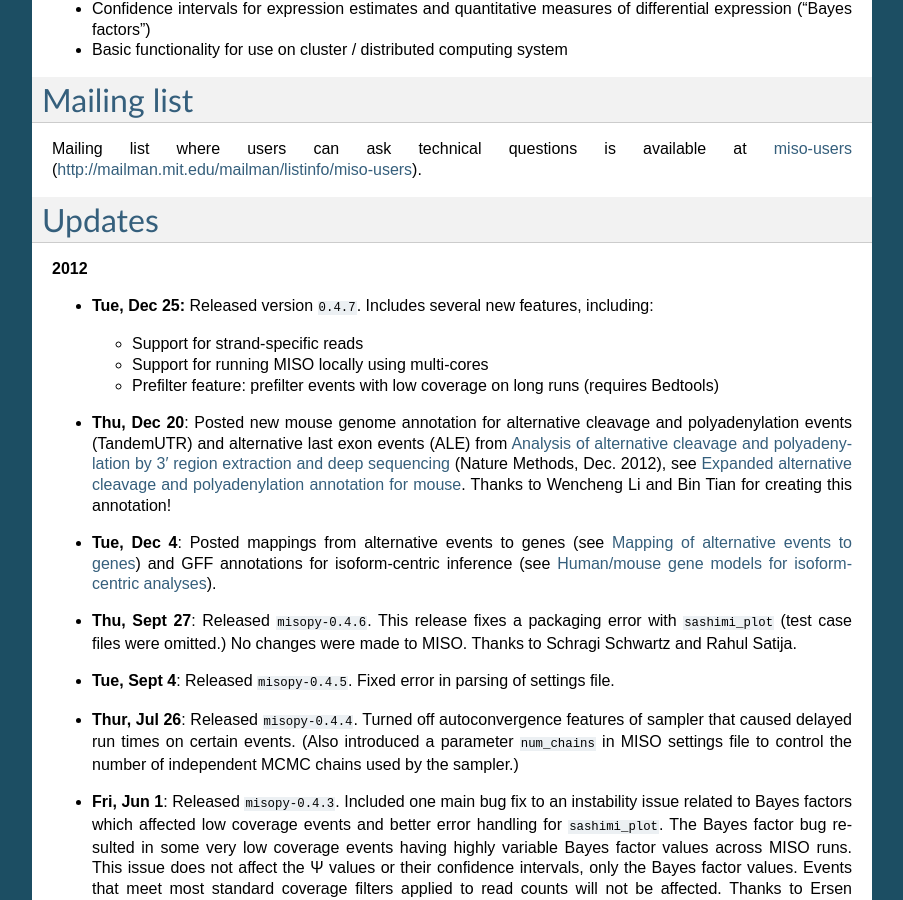
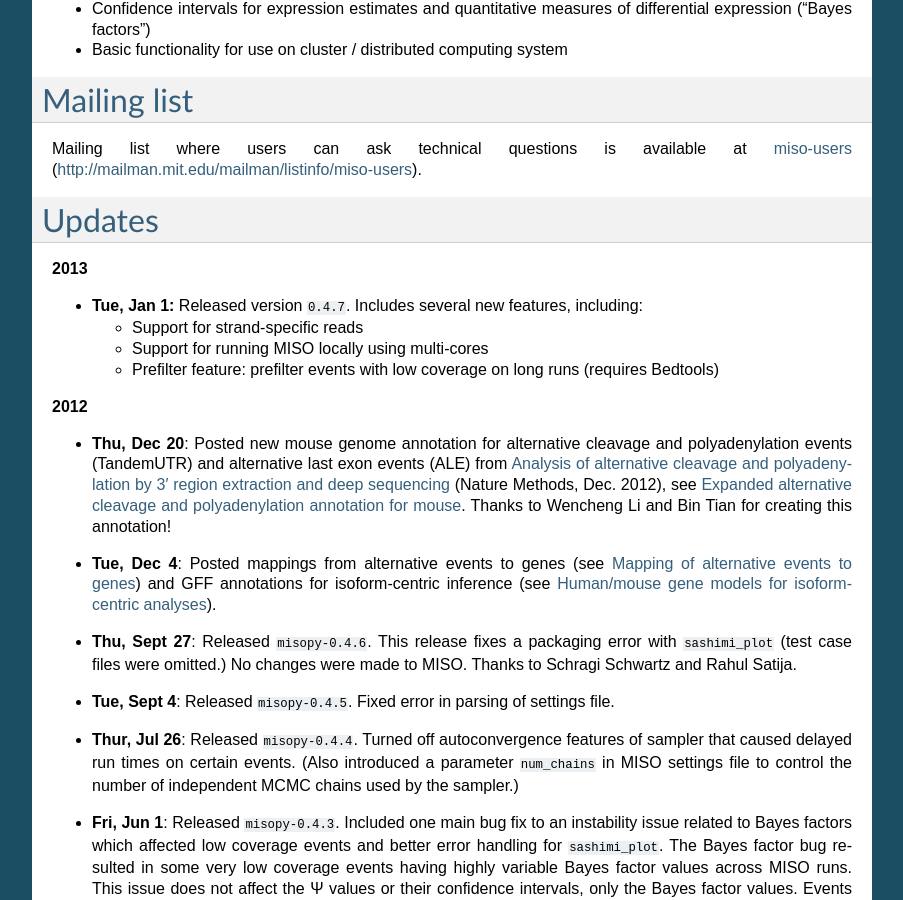
Before and after one commit to yarden/MISO, a Sphinx documentation site: the page built from docs/source/index.rst, in a window 1280 px wide and 900 px high, scrolled down 2763 px. Shown: the whole window, without its empty margins (198-1101 px from the left). Built offline with Sphinx 7.4.7, drawn with Linux system fonts in a browser that asks for light colours.

Commit message:
Revs for 0.4.7

```diff
--- a/docs/source/index.rst
+++ b/docs/source/index.rst
@@ -104,15 +104,17 @@ Mailing list where users can ask technical questions is available at `miso-users
 Updates
 =======
 
+**2013**
+
+* **Tue, Jan 1:** Released version ``0.4.7``. Includes several new features, including:
+
+  * Support for strand-specific reads
+
+  * Support for running MISO locally using multi-cores
+
+  * Prefilter feature: prefilter events with low coverage on long runs (requires Bedtools)
+
 **2012**
-
-* **Tue, Dec 25:** Released version ``0.4.7``. Includes several new features, including:
-
-  * Support for strand-specific reads
-
-  * Support for running MISO locally using multi-cores
-
-  * Prefilter feature: prefilter events with low coverage on long runs (requires Bedtools)
 
 * **Thu, Dec 20**: Posted new mouse genome annotation for alternative cleavage and polyadenylation events (TandemUTR) and alternative last exon events (ALE) from `Analysis of alternative cleavage and polyadenylation by 3′ region extraction and deep sequencing <http://www.nature.com/nmeth/journal/vaop/ncurrent/abs/nmeth.2288.html>`_ (Nature Methods, Dec. 2012), see :ref:`tian-apa`. Thanks to Wencheng Li and Bin Tian for creating this annotation!
 
```
